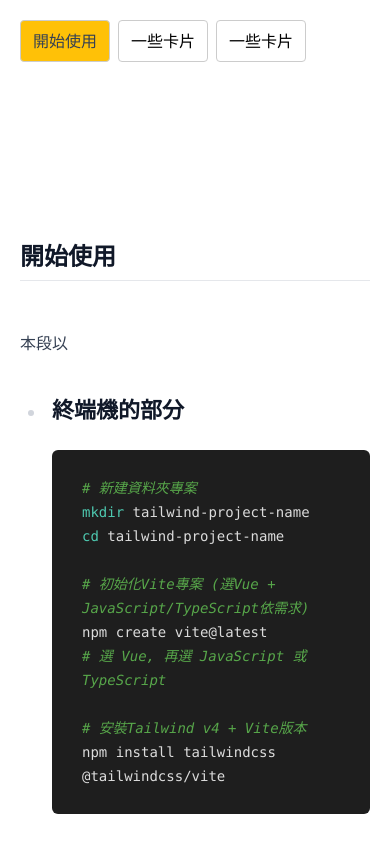
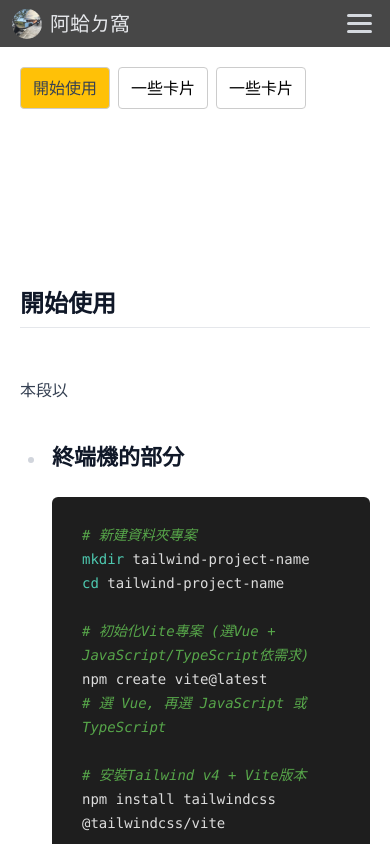
Before and after one commit to quanting56/tailwind-practice-note, a Vue app: page / in a window 390 px wide. Shown: the top 844 px of the page. Built offline with nearby package versions, Linux system fonts and the light colour scheme.

Commit message:
feat: 新增NavBar

```diff
--- a/package.json
+++ b/package.json
@@ -6,7 +6,8 @@
   "scripts": {
     "dev": "vite",
     "build": "vite build",
-    "preview": "vite preview"
+    "preview": "vite preview",
+    "deploy": "vite build && gh-pages -d dist"
   },
   "dependencies": {
     "@fortawesome/fontawesome-svg-core": "^7.1.0",
@@ -21,6 +22,7 @@
     "@tailwindcss/forms": "^0.5.10",
     "@tailwindcss/typography": "^0.5.19",
     "@vitejs/plugin-vue": "^6.0.1",
+    "gh-pages": "^6.3.0",
     "vite": "npm:rolldown-vite@7.1.14"
   },
   "overrides": {
--- a/src/App.vue
+++ b/src/App.vue
@@ -1,4 +1,5 @@
 <template>
+  <NavBar></NavBar>
   <div class="p-5 font-serif max-w-[1440px] mx-auto">
     <TailwindNoteView></TailwindNoteView>
   </div>
@@ -6,8 +7,9 @@
 </template>
 
 <script setup>
+import NavBar from "./components/Common/NavBar.vue";
+import TailwindNoteView from "./views/WebNote/TailwindNoteView.vue";
 import HelloWorld from "./components/HelloWorld.vue"
-import TailwindNoteView from "./views/WebNote/TailwindNoteView.vue";
 </script>
 
 <style scoped></style>
--- /dev/null
+++ b/src/components/Common/NavBar.vue
@@ -0,0 +1,227 @@
+<template>
+  <nav
+    ref="navRef"
+    role="navigation"
+    aria-label="主選單"
+    class="flex flex-wrap items-center bg-[#333333] sticky top-0 z-[999] opacity-90 px-3 py-2 gap-3"
+  >
+    <!-- Logo + Title -->
+    <a
+      href="https://quanting56.github.io/Antinant-vue/"
+      class="flex items-center gap-2 no-underline"
+    >
+      <img :src="brandImg" class="w-[30px] h-[30px] rounded-full" alt="品牌" />
+      <span class="text-gray-200 text-xl hover:text-white"> 阿蛤ㄉ窩</span>
+    </a>
+
+    <!-- Hamburger Button (手機用) -->
+    <button
+      type="button"
+      @click="menuOpen = !menuOpen"
+      :aria-expanded="menuOpen"
+      aria-label="切換選單"
+      class="bg-transparent border-none p-1.5 cursor-pointer focus:outline-2 focus:outline-gray-400 block ml-auto md:hidden md:ml-0"
+    >
+      <span
+        :class="[
+          'block w-[25px] h-[3px] bg-gray-300 rounded-xs transition-all duration-300 ease-in-out',
+          menuOpen ? 'translate-y-2 rotate-45' : ''
+        ]"
+      ></span>
+      <span
+        :class="[
+          'block w-[25px] h-[3px] bg-gray-300 rounded-xs transition-all duration-300 ease-in-out my-[5px]',
+          menuOpen ? 'opacity-0 transform scale-x-0' : ''
+        ]"
+      ></span>
+      <span
+        :class="[
+          'block w-[25px] h-[3px] bg-gray-300 rounded-xs transition-all duration-300 ease-in-out',
+          menuOpen ? '-translate-y-2 -rotate-45' : ''
+        ]"
+      ></span>
+    </button>
+
+    <!-- Main Nav -->
+    <ul
+      :class="[
+        'list-none flex-col bg-[#333333] absolute top-full right-3 m-0 p-2.5 border border-gray-800 w-[calc(100%-24px)] box-border gap-2 items-center',
+        'md:flex md:flex-row md:static md:border-none md:w-auto md:p-0 md:pl-2',
+        menuOpen ? 'flex' : 'hidden'
+      ]"
+    >
+      <li
+        v-for="(item, index) in navItems"
+        :key="item.id"
+        @mouseleave="handleMouseLeave(item)"
+        class="relative"
+      >
+        <!-- 單一連結（沒有 children） -->
+        <router-link
+          v-if="!item.children"
+          :to="item.to"
+          class="block text-white/55 px-2.5 py-1.5 no-underline cursor-pointer transition-colors duration-500 hover:bg-[#555555] hover:text-white/95"
+        >
+          {{ item.title }}
+        </router-link>
+
+        <!-- Dropdown -->
+        <div v-else>
+          <div
+            role="button"
+            tabindex="0"
+            @click="toggleDropdown(item)"
+            @keydown.enter.prevent="toggleDropdown(item)"
+            @keydown.space.prevent="toggleDropdown(item)"
+            :aria-expanded="!!item.open"
+            :aria-haspopup="true"
+            class="block text-white/55 px-2.5 py-1.5 no-underline cursor-pointer transition-colors duration-500 hover:bg-[#555555] hover:text-white/95 after:content-['▼'] after:ml-1 after:text-[10px] after:opacity-85"
+          >
+            {{ item.title }}
+          </div>
+
+          <ul
+            v-show="item.open"
+            role="menu"
+            class="mx-0 my-1.5 md:absolute md:top-[82%] md:-left-px pl-0 min-w-44 bg-[#444444] md:border md:border-[#222222] z-[1000] list-none"
+          >
+            <template v-for="(child, ci) in item.children" :key="`${item.id}-child-${ci}`">
+              <li
+                v-if="child.divider"
+                role="separator"
+                class="h-px bg-gray-500 mx-0 my-1"
+              ></li>  <!-- 分隔線 -->
+
+              <li
+                v-else-if="child.header"
+                role="presentation"
+                class="block px-3 py-1.5 text-[#d0d0d0] text-xs no-underline text-left whitespace-nowrap"
+              >
+                {{ child.header }}
+              </li>
+
+              <li v-else role="menuitem">
+                <!-- 以 '/' 開頭視為內部路由 (可依需求調整判斷條件) -->
+                <router-link
+                  v-if="child.href && child.href.startsWith('/')"
+                  :to="child.href"
+                  :target="child.target || '_self'"
+                  class="block px-3 py-2 text-white no-underline text-left whitespace-nowrap hover:bg-[#666666]"
+                >
+                  {{ child.label }}
+                </router-link>
+
+                <a
+                  v-else
+                  :href="child.href"
+                  :target="child.target || '_self'"
+                  class="block px-3 py-2 text-white no-underline text-left whitespace-nowrap hover:bg-[#666666]"
+                >
+                  {{ child.label }}
+                </a>
+              </li>
+            </template>
+          </ul>
+        </div>
+      </li>
+    </ul>
+  </nav>
+</template>
+
+<script setup>
+import { ref, onMounted, onUnmounted } from "vue";
+import brandImg from "../../assets/IMG_2073.jpg"; // 用相對路徑 import logo
+
+// UI state
+const menuOpen = ref(false);
+const navRef = ref(null);
+
+// 依螢幕尺寸判斷 desktop / mobile（可根據你的斷點微調）
+const isDesktop = ref(window.innerWidth > 992);
+const handleResize = () => {
+  isDesktop.value = window.innerWidth > 992;
+  if (isDesktop.value === true) {
+    // 手機切換到桌機時確保主選單顯示正常（關閉 hamburger 隱藏狀態）
+    menuOpen.value = false;
+  }
+};
+
+// 幫 navItems 每個 item 指定唯一 id，並確保 children item 有 open 屬性
+const rawItems = [  // 預留，若有需要使用NavBar，需先設定Vue-router，不然<router-link>可能會報錯
+  // { title: '關於我', to: '/about-me' },
+  // {
+  //   title: '一些文章',
+  //   children: [
+  //     { label: '攝影', href: '/photo-portfolio' },
+  //     { label: '公路', href: 'road.html' },
+  //     { label: '學習', href: 'study.html' },
+  //     { label: '投資', href: 'investment.html' }
+  //   ]
+  // }
+];
+
+// 產生 navItems（帶 id 與 open）
+const navItems = ref(
+  rawItems.map((it, i) => {
+    const item = { ...it, id: `nav-item-${i}` };
+    if (item.children) item.open = false; // 明確初始化 open 屬性（reactive）
+    return item;
+  })
+);
+
+// Toggle dropdown (desktop: close others; mobile: 不強制關閉其他)
+const toggleDropdown = (item) => {
+  if (!item.children) return;
+  if (isDesktop.value) {
+    // 桌機行為：展開同時收合其他 siblings
+    navItems.value.forEach((it) => {
+      if (it.id !== item.id && it.children) it.open = false;
+    });
+    item.open = !item.open;
+  } else {
+    // 手機：切換該項就好（你也可以改成只允許單一展開）
+    item.open = !item.open;
+  }
+};
+
+// 明確關閉單一 dropdown
+const closeDropdown = (item) => {
+  if (item && item.children) item.open = false;
+};
+
+// mouseleave handler 只在 desktop 有效果
+const handleMouseLeave = (item) => {
+  if (isDesktop.value) closeDropdown(item);
+};
+
+// 關閉所有 dropdown
+const closeAllDropdowns = () => {
+  navItems.value.forEach((it) => {
+    if (it.children) it.open = false;
+  });
+  menuOpen.value = false;
+};
+
+// 點擊外部關閉（點在 nav 外面時）
+const handleDocClick = (e) => {
+  const navEl = navRef.value;
+  if (!navEl) return;
+  if (!navEl.contains(e.target)) {
+    closeAllDropdowns();
+  }
+};
+
+onMounted(() => {
+  window.addEventListener('resize', handleResize);
+  document.addEventListener('click', handleDocClick);
+  // 初始判斷
+  handleResize();
+});
+
+onUnmounted(() => {
+  window.removeEventListener('resize', handleResize);
+  document.removeEventListener('click', handleDocClick);
+});
+</script>
+
+<style scoped></style>
--- a/vite.config.js
+++ b/vite.config.js
@@ -8,4 +8,5 @@ export default defineConfig({
     vue(),
     tailwindcss()
   ],
+  base: "/tailwind-practice-note/"
 });
```
Also changed, not shown: src/assets/IMG_2073.jpg (added), 1 other file (tests, documents, lock files or other folders).
